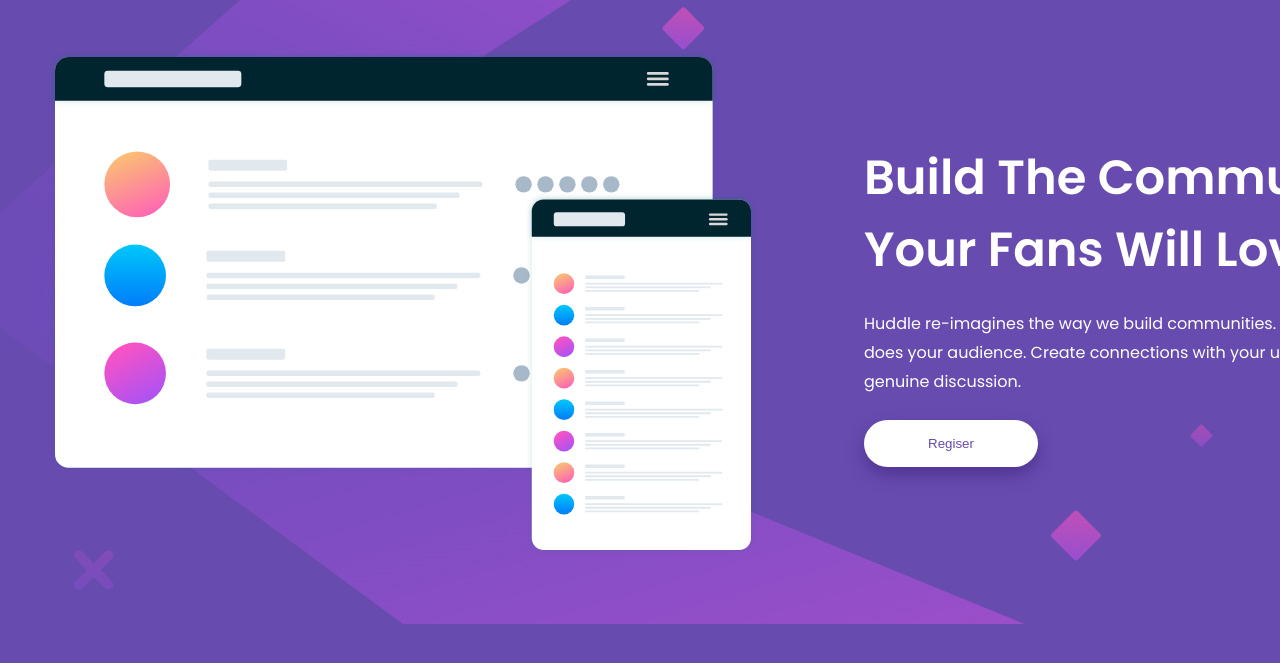
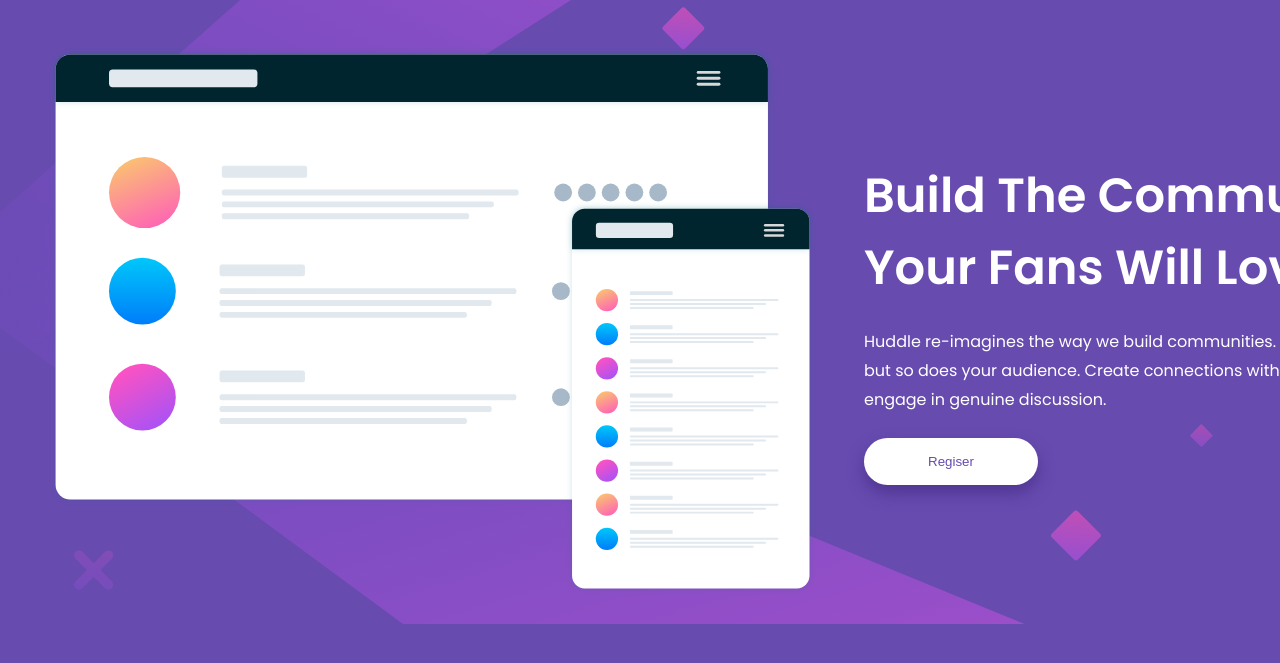
Before and after one commit to Sage-25/HUDDLE-LANDING-PAGE, a plain HTML site: page index.html in a window 1280 px wide. Shown: the part 153-816 px from the top of the page. Drawn offline with Linux system fonts and the light colour scheme.

Commit message:
changes to the css file

```diff
--- a/huddle-styling/huddle.css
+++ b/huddle-styling/huddle.css
@@ -26,17 +26,31 @@
   margin-block-end: 2rem;
 }
 
+.illustration-container {
+  max-width: 50rem;
+}
+
+.illustration {
+  width: 100%;
+}
+
 .body-header {
   font-size: 3rem;
   margin-block-end: 1.5rem;
   line-height: 4.5rem;
   font-family: Poppins;
   font-weight: 600;
+  width: 100%;
 }
 
 .body-text {
   line-height: 1.8rem;
   margin-block-end: 1.5rem;
+  width: 100%;
+}
+
+.text-container {
+  max-width: 35rem;
 }
 
 .body-button {
--- a/huddle-styling/media-quary.css
+++ b/huddle-styling/media-quary.css
@@ -8,6 +8,11 @@
 @media (max-width: 800px) {
   .text-container {
     text-align: center;
+  }
+
+  .main-container{
+    padding-inline-start: 1.5rem;
+    padding-inline-end: 1.5rem;
   }
 }
 
--- a/index.html
+++ b/index.html
@@ -25,8 +25,8 @@
         </header>
 
         <div class="body-section">
-          <div>
-            <img src="./image-container/illustration-mockups.svg">
+          <div class="illustration-container">
+            <img class="illustration" src="./image-container/illustration-mockups.svg">
           </div>
 
           <div>
```
